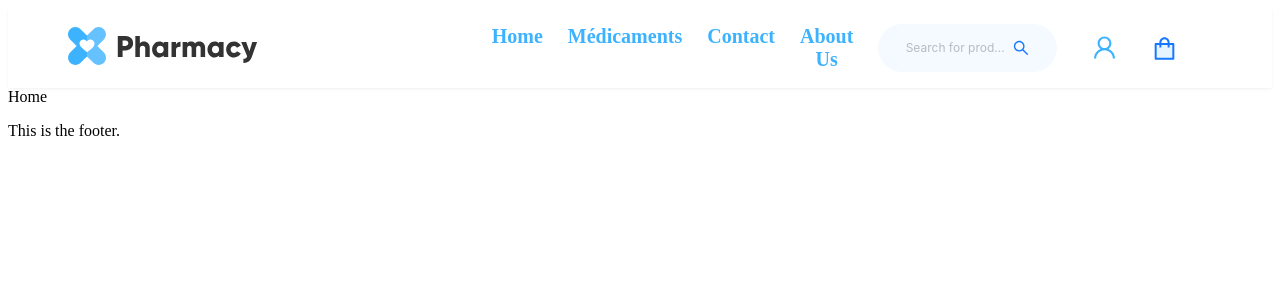
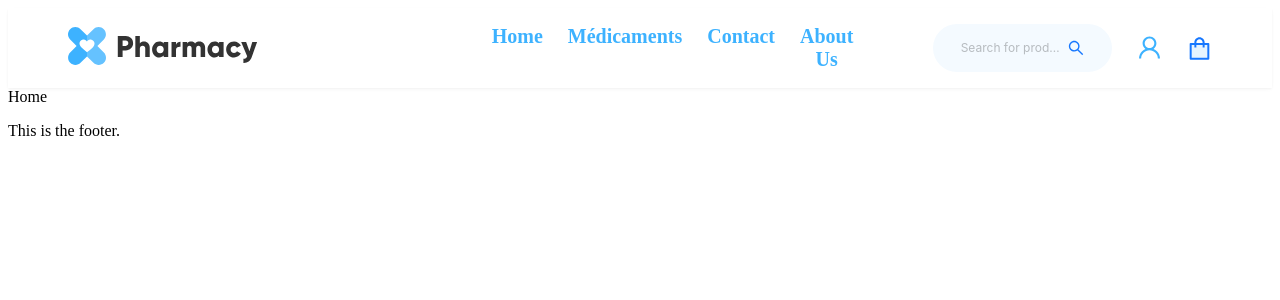
Before and after one commit to majdifkih/Online-Pharmacy-Project, a React (Create React App) app in the folder client/: page / in a window 1280 px wide. Shown: the top 300 px of the page. Built offline with nearby package versions, Linux system fonts and the light colour scheme.

Commit message:
navbar v0.1.1 commit adding cart counter

```diff
--- a/client/src/components/NavBar.jsx
+++ b/client/src/components/NavBar.jsx
@@ -3,7 +3,7 @@ import styled from 'styled-components';
 import {UserOutlined,SearchOutlined,ShoppingTwoTone} from '@ant-design/icons';
 import { Link } from 'react-router-dom';
 import logo from '../assets/logo.svg'
-import  {  Dropdown, Space,Input } from  'antd';
+import  { Dropdown, Space,Input,Badge } from  'antd';
 
 
 const Container = styled.div `
@@ -41,7 +41,8 @@ const Right = styled.div`
   flex: 1;
   display: flex;
   align-items: center;
-  justify-content: flex-end;`;
+  justify-content: flex-end;
+  `;
 
 
 const MenuItems = styled.ul`
@@ -64,8 +65,7 @@ const MenuItem = styled.li `
     fontSize:"25px",
     color:"#3DB2FF",
     cursor:"pointer",
-    marginRight:"35px"
-
+    marginLeft:"25px"
   }
 
 
@@ -78,7 +78,6 @@ const MenuItem = styled.li `
   ` ;
 
     const SearchInput = styled(Input) `
-      margin-right: 35px;
       width: 50%;
       border-radius: 25px;
       border-width:0;
@@ -142,6 +141,7 @@ const items = [
 
 const NavBar = () => {
   const [menu,setMenu] = useState("");
+  const [count,setCount] = useState(0)
   return (
    <Container>
     <Wrapper>
@@ -161,12 +161,14 @@ const NavBar = () => {
         <SearchInput placeholder='Search for products ...'  suffix={suffix} />
         <Dropdown menu={{items,}}>
                 <a onClick={(e) => e.preventDefault()}>
-                    <Space>
+
                         <UserOutlined  style={iconStyle} />
-                    </Space>
+
                 </a>
         </Dropdown>
-        <ShoppingTwoTone  style={iconStyle}/>
+        <Badge count={count} style={{ marginLeft: 10 }}>
+          <ShoppingTwoTone  style={iconStyle} onClick={()=> setCount(count+1)}  />
+        </Badge>
       </Right>
 
     </Wrapper>
```
